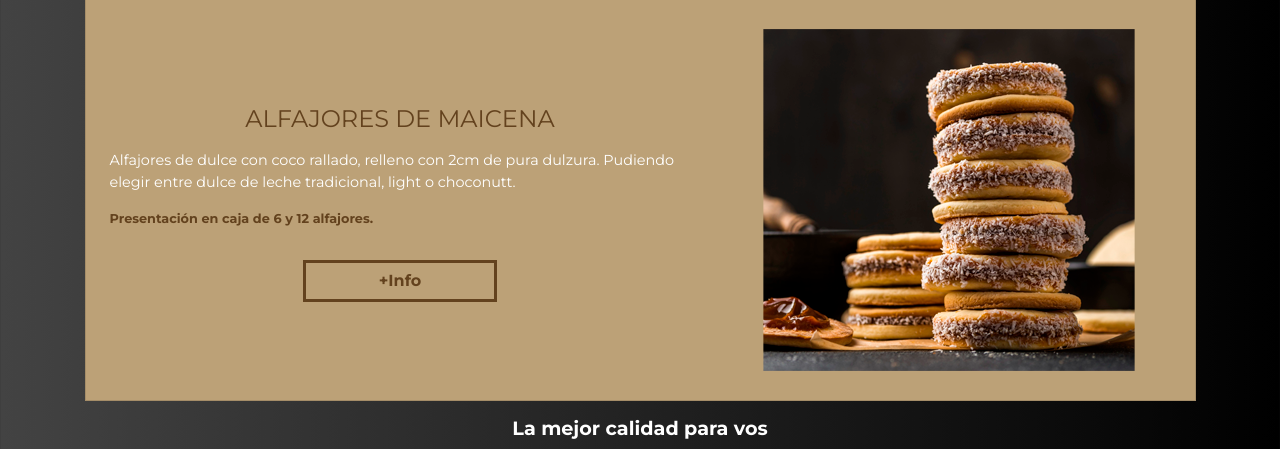
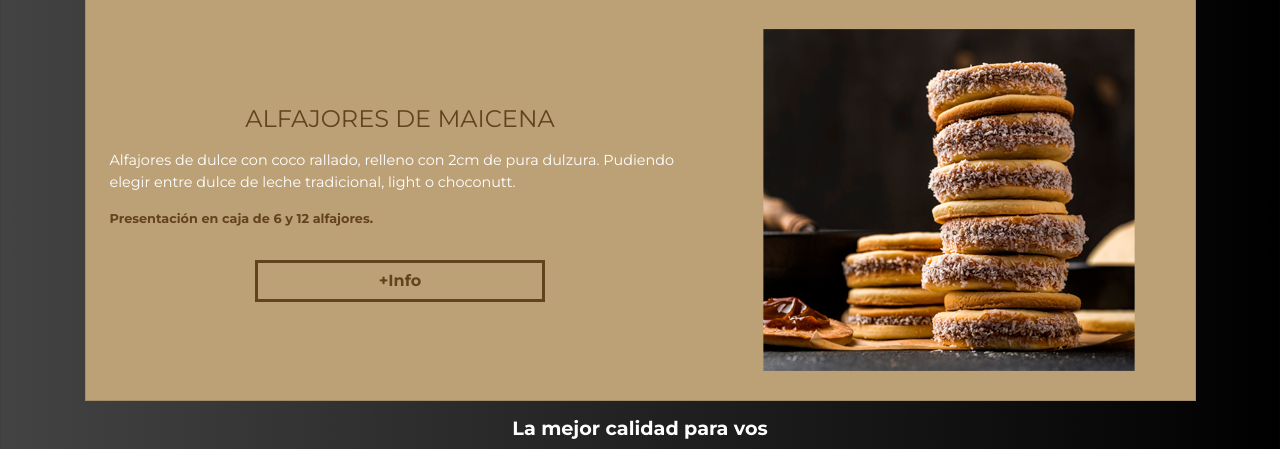
Before and after one commit to Dvdcom/Humaya, a PHP site: page / in a window 1280 px wide; the page is wider, and only the part inside the window is pictured. Shown: the part 2190-2639 px from the top of that part. Run offline with PHP 8.4, Linux system fonts and the light colour scheme; some libraries are stand-ins or nearby versions.

Commit message:
se fixea producto destacado

```diff
--- a/index.html
+++ b/index.html
@@ -158,7 +158,7 @@
                             </p>
                             <P class="card-text color3 p-0 m-0 pb-4">Presentación en caja de 6 y 12 alfajores.</P>
                             <button href="#" type="button"
-                                class="btn btn-outline-dark d-grid gap-2 col-4 mx-auto mt-2 color3"
+                                class="btn btn-outline-dark d-grid gap-2 col-6 mx-auto mt-2 color3"
                                 id="botonDestacado">+Info</button>
                         </div>
                         <img src="IMAGENES/Productos/ProductoDestacado.png" class="img-mobile" width="50%"
--- a/index.php
+++ b/index.php
@@ -158,7 +158,7 @@
                             </p>
                             <P class="card-text color3 p-0 m-0 pb-4">Presentación en caja de 6 y 12 alfajores.</P>
                             <button href="#" type="button"
-                                class="btn btn-outline-dark d-grid gap-2 col-4 mx-auto mt-2 color3"
+                                class="btn btn-outline-dark d-grid gap-2 col-6 mx-auto mt-2 color3"
                                 id="botonDestacado">+Info</button>
                         </div>
                         <img src="IMAGENES/Productos/ProductoDestacado.png" class="img-mobile" width="50%"
```
